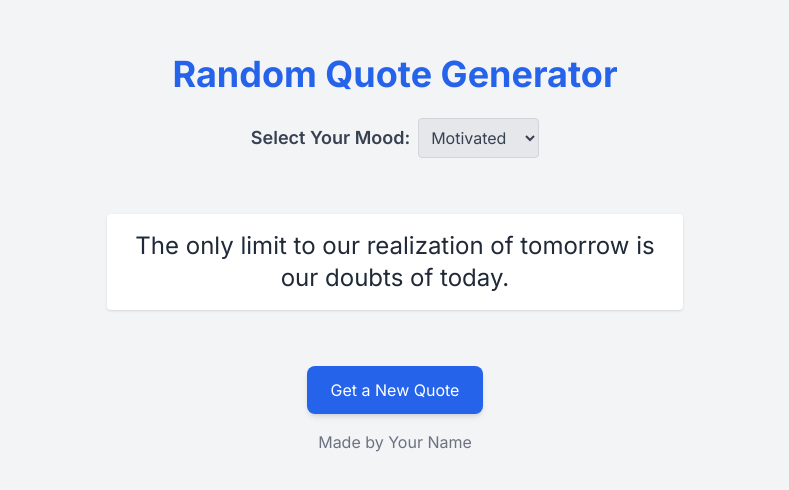
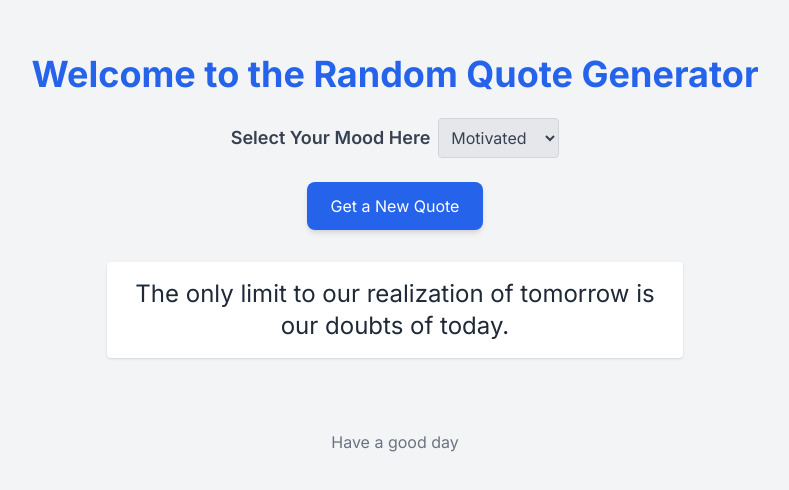
Before and after one commit to ruwinikularathne/quote-generator, a Next.js app: page / in a window 1280 px wide. Shown: the part 150-640 px from the top of the page, without its empty margins (245-1034 px from the left). Built offline with nearby package versions, Linux system fonts and the light colour scheme.

Commit message:
changed content structure

```diff
--- a/app/page.tsx
+++ b/app/page.tsx
@@ -48,13 +48,13 @@
     <main className="flex min-h-screen flex-col items-center justify-center p-6 bg-gray-100">
       {/* Header */}
       <header className="text-center py-6">
-        <h1 className="text-4xl font-bold text-blue-600">Random Quote Generator</h1>
+        <h1 className="text-4xl font-bold text-blue-600">Welcome to the Random Quote Generator</h1>
       </header>
 
       {/* Mood Selection */}
       <section className="text-center mb-6">
         <label htmlFor="mood-select" className="text-lg font-semibold text-gray-700 mb-4">
-          Select Your Mood:
+          Select Your Mood Here
         </label>
         <select
           id="mood-select"
@@ -70,13 +70,6 @@
         </select>
       </section>
 
-      {/* Quote Display */}
-      <section className="text-center my-8">
-        <p className="text-2xl text-gray-800 mb-6 max-w-xl mx-auto bg-white p-4 rounded shadow">
-          {quote}
-        </p>
-      </section>
-
       {/* Generate Button */}
       <section className="text-center">
         <button
@@ -87,9 +80,18 @@
         </button>
       </section>
 
+      {/* Quote Display */}
+      <section className="text-center my-8">
+        <p className="text-2xl text-gray-800 mb-6 max-w-xl mx-auto bg-white p-4 rounded shadow">
+          {quote}
+        </p>
+      </section>
+
+
+
       {/* Footer (Optional) */}
       <footer className="text-center py-4 text-gray-500">
-        <p>Made by Your Name</p>
+        <p>Have a good day</p>
       </footer>
     </main>
   );
```
